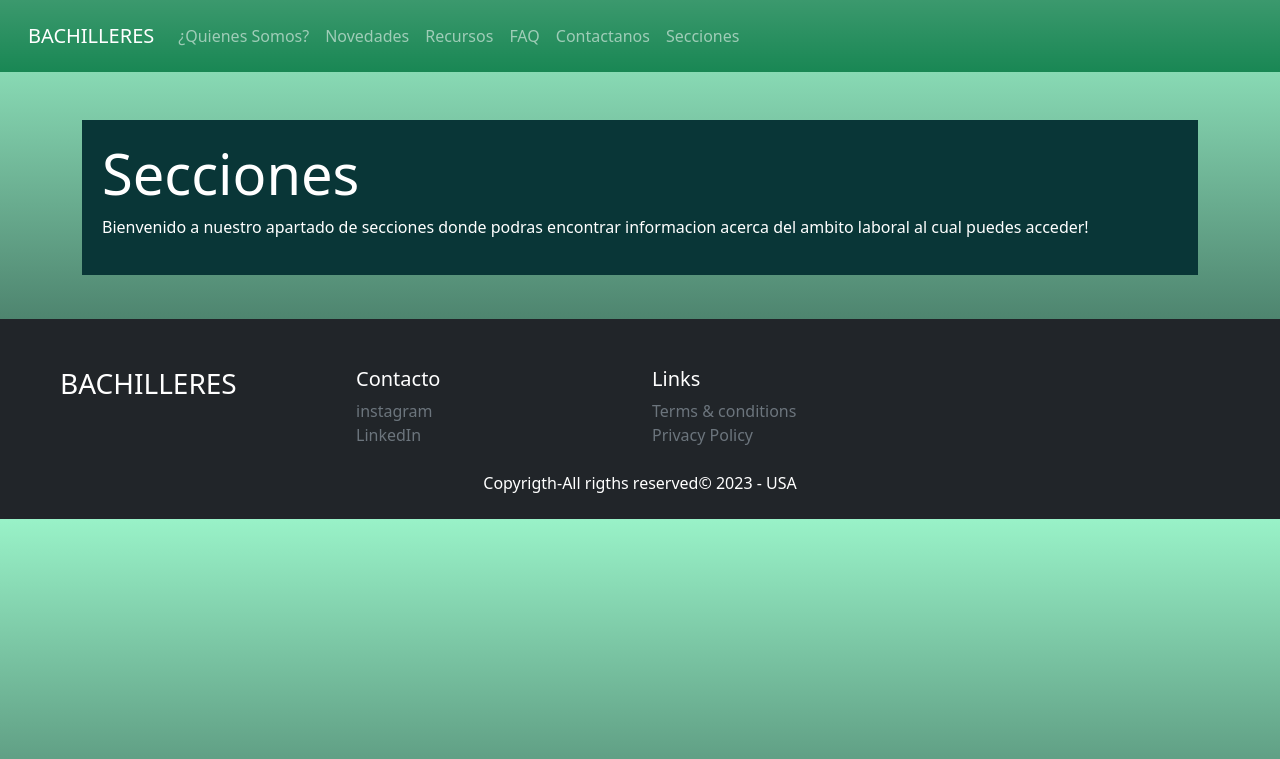
After one commit to DavidAvila6/Bachilleres, a Django app: page /Secciones/ in a window 1280 px wide. The commit adds this page. Shown: the top 759 px of the page. Run offline with Django 3.2, Linux system fonts and the light colour scheme.

Commit message:
terminal

```diff
--- a/AppProyecto/urls.py
+++ b/AppProyecto/urls.py
@@ -24,6 +24,7 @@ urlpatterns = [
     path('recursos/', views.recursos),
     path('novedades/', views.novedades),
     path('faq/', views.faq),
+    path('Secciones/', views.Secciones ),
 
     path('descargar/', views.descargar_archivo, name = "descargar")
 
--- /dev/null
+++ b/mainPage/templates/Secciones.html
@@ -0,0 +1,28 @@
+{% extends 'base.html' %}
+
+{% block content %}
+<style>
+    /* Estilo para las secciones */
+    body {
+        background: linear-gradient(to bottom, #99f2c8, #1f4037); /* Cambia los colores según tu preferencia */
+        color: #fff; /* Color del texto en el cuerpo */
+    }
+    section {
+        background-color: #093637; /* Color gris claro */
+        padding: 20px; /* Espaciado interno para separar el contenido del fondo */
+        margin-bottom: 20px; /* Espaciado inferior para separar las secciones */
+    }
+</style>
+
+<div class="container mt-5">
+    <section>
+        <h1 class="display-4"> Secciones </h1>
+        <p>Bienvenido a nuestro apartado de secciones donde podras encontrar informacion acerca del ambito laboral al cual puedes acceder!</p>
+
+    </section>
+
+
+
+</div>
+<br>
+{% endblock %}
--- a/mainPage/templates/base.html
+++ b/mainPage/templates/base.html
@@ -1,16 +1,4 @@
-<!doctype html>
-<style>
-  /* Estilo para las secciones */
-  body {
-      background: linear-gradient(to bottom, #99f2c8, #1f4037); /* Cambia los colores según tu preferencia */
-      color: #fff; /* Color del texto en el cuerpo */
-  }
-  section {
-      background-color: #093637; /* Color gris claro */
-      padding: 20px; /* Espaciado interno para separar el contenido del fondo */
-      margin-bottom: 20px; /* Espaciado inferior para separar las secciones */
-  }
-</style>
+<!DOCTYPE html>
 <html lang="en">
 <head>
     <meta charset="utf-8">
@@ -33,6 +21,7 @@
                     <a class="nav-link" href="/recursos">Recursos</a>
                     <a class="nav-link" href="/faq">FAQ</a>
                     <a class="nav-link" href="#">Contactanos</a>
+                    <a class="nav-link" href="/Secciones">Secciones</a>
                 </div>
             </div>
         </div>
@@ -41,27 +30,21 @@
 <div>
     {% block content %}
     {% endblock %}
-
-
-
 </div>
 <script src="../static/js/faqs.js"></script>
 <script src="https://cdn.jsdelivr.net/npm/bootstrap@5.2.3/dist/js/bootstrap.bundle.min.js" integrity="sha384-kenU1KFdBIe4zVF0s0G1M5b4hcpxyD9F7jL+jjXkk+Q2h455rYXK/7HAuoJl+0I4" crossorigin="anonymous"></script>
-
 </body>
-  <footer >
+<footer>
     <div class="container-fluid">
-
         <div class="row p-5 pb-2 bg-dark text-white">
-
             <div class="col-xs-12 col-md-6 col-lg-3">
                 <p class="h3">BACHILLERES</p>
             </div>
             <div class="col-xs-12 col-md-6 col-lg-3">
                 <p class="h5">Contacto</p>
                 <div>
-            <div><a  class="text-secondary text-decoration-none" href="https://www.instagram.com/el_flow_quelos_educa/">instagram</a></div>
-            <div><a  class="text-secondary text-decoration-none" href="https://www.instagram.com/el_flow_quelos_educa/">LinkedIn</a></div>
+                    <div><a class="text-secondary text-decoration-none" href="https://www.instagram.com/el_flow_quelos_educa/">instagram</a></div>
+                    <div><a class="text-secondary text-decoration-none" href="https://www.instagram.com/el_flow_quelos_educa/">LinkedIn</a></div>
                 </div>
             </div>
             <div class="col-xs-12 col-md-6 col-lg-3">
@@ -73,7 +56,7 @@
                 <p class="h5"></p>
                 <a href=""></a>
             </div>
-        <div class="col-xs-12 pt-4 ">
+            <div class="col-xs-12 pt-4">
                 <p class="text-white text-center">Copyrigth-All rigths reserved© 2023 - USA</p>
             </div>
         </div>
--- a/mainPage/views.py
+++ b/mainPage/views.py
@@ -19,6 +19,10 @@ def novedades(request):
 def faq(request):
     return render(request, 'faq.html')
 
+def Secciones(request):
+    return render(request, 'Secciones.html')
+
+
 
 
 
```
Lines whose indentation alone changed are shown as unchanged.
